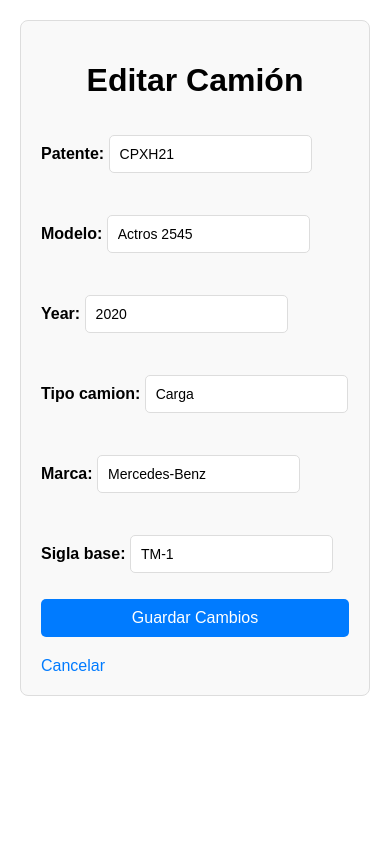
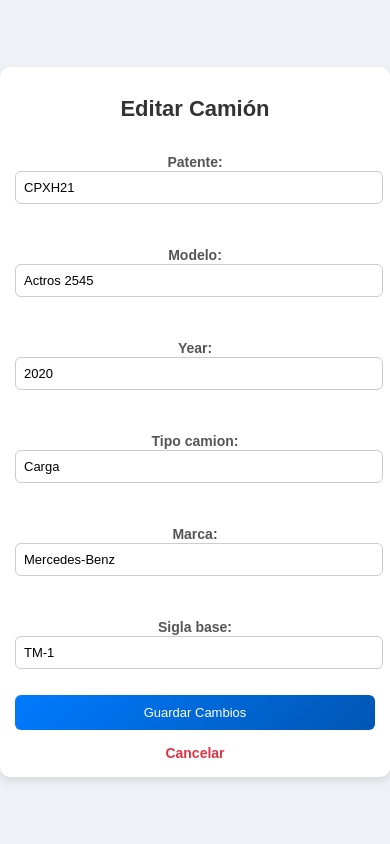
Before and after one commit to lautaro-araya/v1, a Django app: page /editar-camion/1/ in a window 390 px wide. Run offline with Django 4.2, Linux system fonts and the light colour scheme; a user stored in the database is signed in; data comes from the database, SQL or seed files in the repository; both versions use the stored data as it was after the commit.

Commit message:
cambios visuales formularios botones v2

```diff
--- /dev/null
+++ b/core/static/core/style_editarcamion.css
@@ -0,0 +1,97 @@
+/* Estilos generales */
+body {
+    font-family: 'Poppins', sans-serif;
+    background-color: #eef1f5;
+    margin: 0;
+    padding: 0;
+    display: flex;
+    justify-content: center;
+    align-items: center;
+    min-height: 100vh;
+}
+
+.container {
+    max-width: 500px;
+    width: 90%;
+    background: white;
+    padding: 20px;
+    border-radius: 10px;
+    box-shadow: 0 4px 10px rgba(0, 0, 0, 0.1);
+    text-align: center;
+}
+
+h1 {
+    color: #333;
+    font-size: 22px;
+    margin-bottom: 15px;
+}
+
+form {
+    display: flex;
+    flex-direction: column;
+    gap: 10px;
+}
+
+label {
+    text-align: left;
+    font-weight: bold;
+    color: #555;
+    font-size: 14px;
+}
+
+input, select, textarea {
+    width: calc(100% - 10px);
+    padding: 8px;
+    border: 1px solid #ccc;
+    border-radius: 6px;
+    font-size: 14px;
+    transition: 0.3s ease-in-out;
+    outline: none;
+}
+
+input:focus, select:focus, textarea:focus {
+    border-color: #007BFF;
+    box-shadow: 0 0 5px rgba(0, 123, 255, 0.2);
+}
+
+button {
+    background: linear-gradient(135deg, #007BFF, #0056b3);
+    color: white;
+    padding: 10px;
+    border: none;
+    border-radius: 6px;
+    font-size: 16px;
+    cursor: pointer;
+    transition: 0.3s ease-in-out;
+}
+
+button:hover {
+    background: linear-gradient(135deg, #0056b3, #003f7f);
+}
+
+a {
+    display: inline-block;
+    margin-top: 15px;
+    color: #dc3545;
+    text-decoration: none;
+    font-size: 14px;
+    font-weight: bold;
+    transition: 0.3s;
+}
+
+a:hover {
+    text-decoration: underline;
+    color: #a71d2a;
+}
+
+/* Responsividad */
+@media (max-width: 600px) {
+    .container {
+        width: 95%;
+        padding: 15px;
+    }
+
+    input, select, textarea, button {
+        font-size: 13px;
+    }
+}
--- a/core/templates/core/editar_camion.html
+++ b/core/templates/core/editar_camion.html
@@ -1,63 +1,12 @@
 <!DOCTYPE html>
 <html lang="es">
+{% load static %}
 <head>
     <meta charset="UTF-8">
     <meta name="viewport" content="width=device-width, initial-scale=1.0">
+    <link rel="stylesheet" href="{% static 'core/style_editarcamion.css' %}">
     <title>Editar Camión</title>
-    <style>
-        body {
-            font-family: Arial, sans-serif;
-            margin: 20px;
-        }
-        .container {
-            max-width: 600px;
-            margin: 0 auto;
-            padding: 20px;
-            border: 1px solid #ddd;
-            border-radius: 8px;
-            background-color: #f9f9f9;
-        }
-        h1 {
-            text-align: center;
-            margin-bottom: 20px;
-        }
-        form {
-            display: flex;
-            flex-direction: column;
-        }
-        label {
-            font-weight: bold;
-            margin-bottom: 5px;
-        }
-        input[type="text"], input[type="number"] {
-            padding: 10px;
-            margin-bottom: 10px;
-            border: 1px solid #ddd;
-            border-radius: 5px;
-            font-size: 14px;
-        }
-        button {
-            padding: 10px;
-            background-color: #007BFF;
-            color: white;
-            border: none;
-            border-radius: 5px;
-            font-size: 16px;
-            cursor: pointer;
-        }
-        button:hover {
-            background-color: #0056b3;
-        }
-        a {
-            display: inline-block;
-            margin-top: 20px;
-            text-decoration: none;
-            color: #007BFF;
-        }
-        a:hover {
-            text-decoration: underline;
-        }
-    </style>
+
 </head>
 <body>
     <div class="container">
```
Also changed, not shown: core/static/core/style_listacamiones.css (added, +97 -0 lines), core/templates/core/lista_camiones.html (+1 -27 lines), db.sqlite3.
